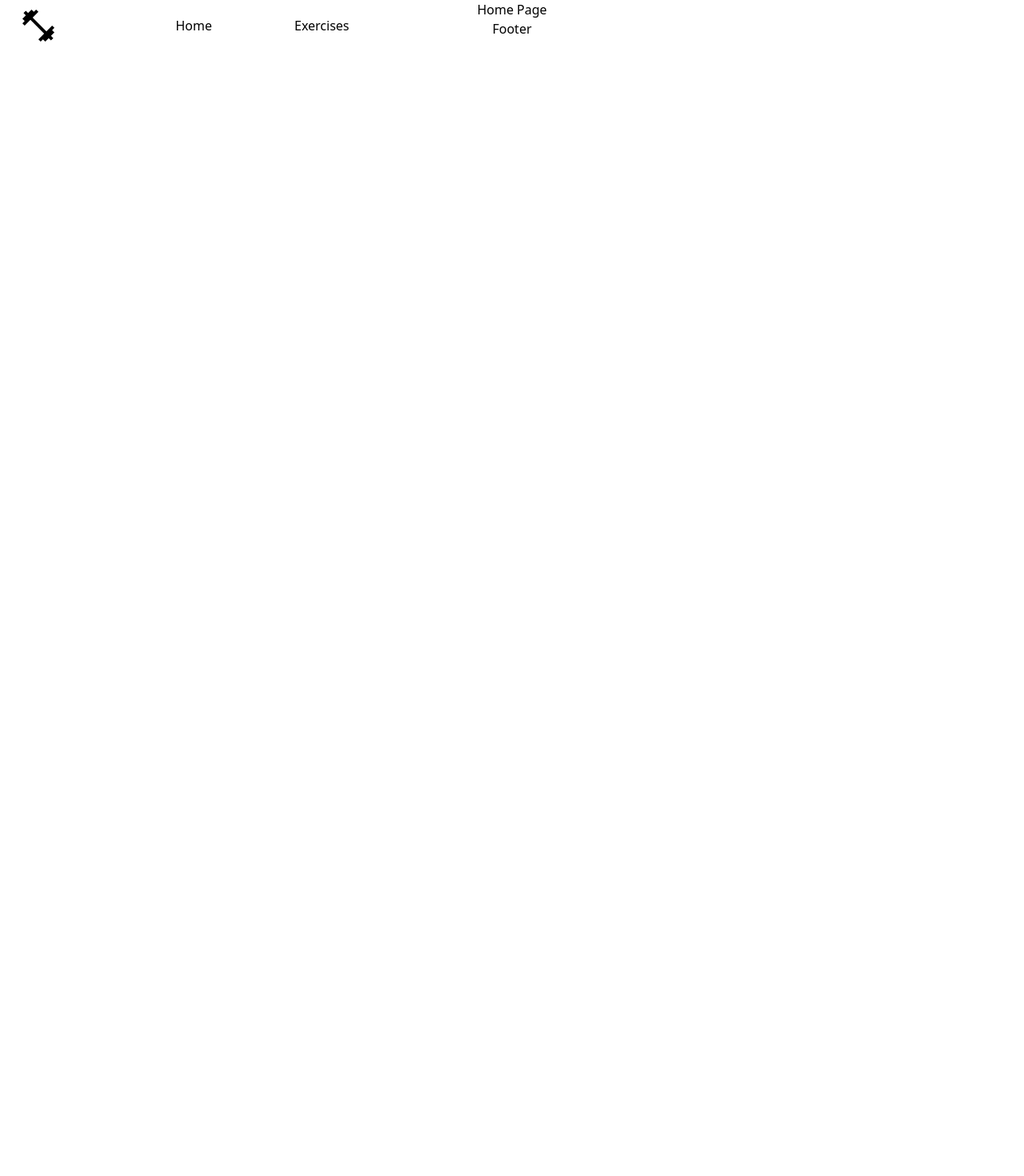
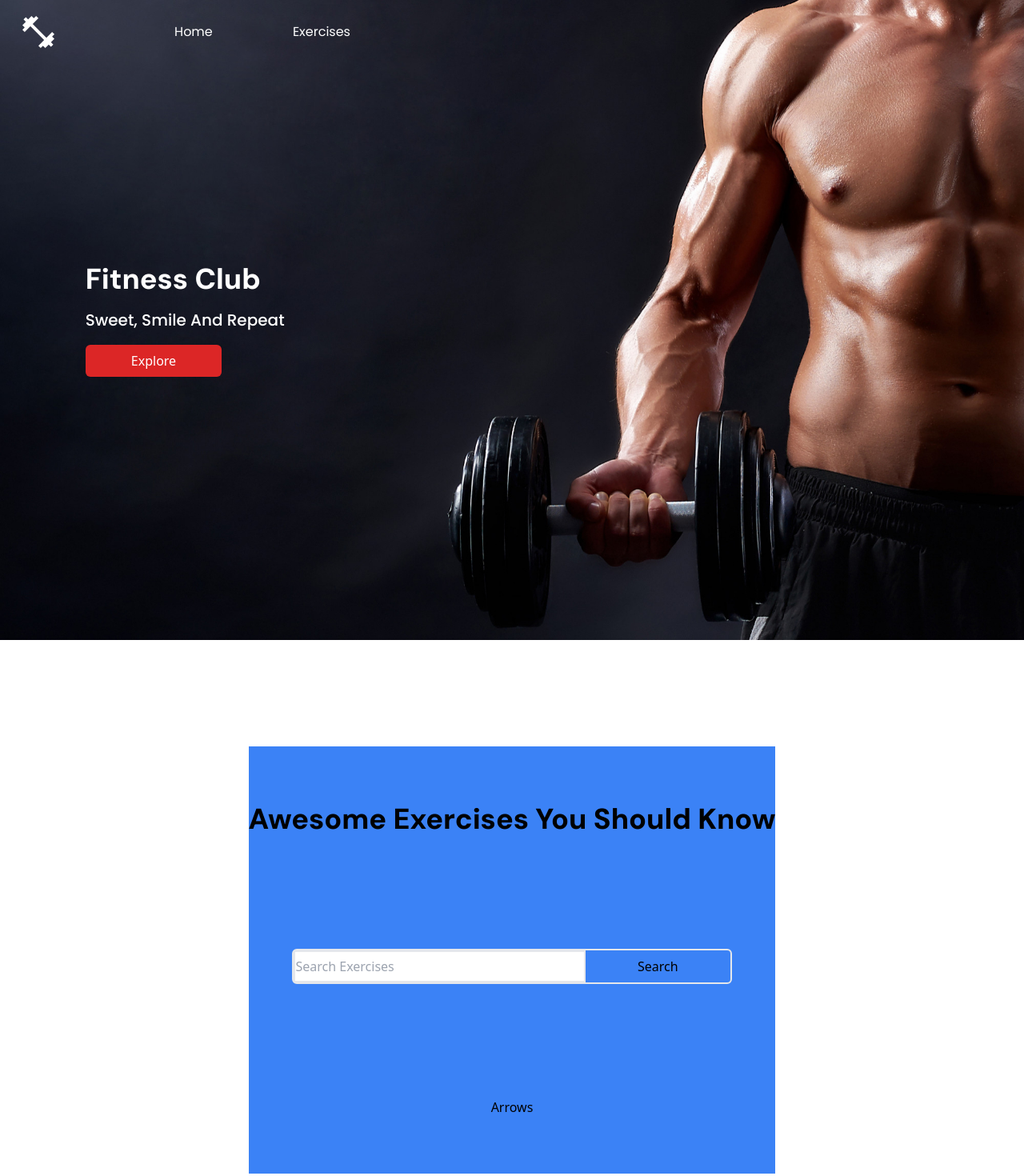
Before and after one commit to Vaibhav-Samdani/exercises-app, a React (Create React App) app: page / in a window 1280 px wide. Shown: the top 1470 px of the page at 80% size. Before the commit the page ends 800 px from the top, so only its background shows below. Built offline with nearby package versions, Linux system fonts and the light colour scheme.

Commit message:
home page completed and working on 2nd page

```diff
--- a/src/App.css
+++ b/src/App.css
@@ -1,38 +1,3 @@
 .App {
   text-align: center;
 }
-
-.App-logo {
-  height: 40vmin;
-  pointer-events: none;
-}
-
-@media (prefers-reduced-motion: no-preference) {
-  .App-logo {
-    animation: App-logo-spin infinite 20s linear;
-  }
-}
-
-.App-header {
-  background-color: #282c34;
-  min-height: 100vh;
-  display: flex;
-  flex-direction: column;
-  align-items: center;
-  justify-content: center;
-  font-size: calc(10px + 2vmin);
-  color: white;
-}
-
-.App-link {
-  color: #61dafb;
-}
-
-@keyframes App-logo-spin {
-  from {
-    transform: rotate(0deg);
-  }
-  to {
-    transform: rotate(360deg);
-  }
-}
--- a/src/App.js
+++ b/src/App.js
@@ -1,7 +1,7 @@
 import { Route, Routes } from 'react-router-dom';
 import './App.css';
 import Navbar from './components/Navbar';
-import Home from './pages/Home';
+import LandingPage from './pages/LandingPage';
 import Footer from './components/Footer';
 import ExerciseDetails from './pages/ExerciseDetails';
 
@@ -10,7 +10,7 @@ function App() {
     <main className="App">
       <Navbar/>
       <Routes>
-        <Route path="/" element={<Home />} />
+        <Route path="/" element={<LandingPage />} />
         <Route path="/exercise/:id" element={<ExerciseDetails/>} />
       </Routes>
       <Footer/>
--- /dev/null
+++ b/src/components/Home.jsx
@@ -0,0 +1,52 @@
+import React from "react";
+
+const Home = () => {
+  return (
+    <>
+      <section className="h-screen bg-blue-600 bg-fitness-home bg-center bg-cover bg-no-repeat flex justify-center md:justify-normal text-white">
+        <div className="w-full md:w-6/12 h-full flex justify-center items-center flex-col">
+          <div className=" flex justify-around  flex-col items-start w-4/6 h-1/5 ">
+            <h1 className="font-extrabold antialiased font-dm text-4xl">
+              Fitness Club
+            </h1>
+            <h3 className="font-poppins text-xl font-medium ">
+              Sweet, Smile And Repeat
+            </h3>
+            <a
+              href="#exercises"
+              className="outline-none bg-red-600 p-2 rounded-md w-2/5"
+            >
+              Explore
+            </a>
+          </div>
+        </div>
+      </section>
+      <section className="flex justify-center items-center h-screen">
+        <div className="h-4/6 flex flex-col justify-around items-center bg-blue-500">
+          <h1 className="font-extrabold antialiased font-dm text-4xl">
+            Awesome Exercises You Should Know
+          </h1>
+          <div className="rounded-md border-2 w-5/6 flex ">
+            <input
+              className="outline-none border-2 h-10 grow"
+              type="text"
+              placeholder="Search Exercises"
+            />
+            <button className="grow">Search</button>
+          </div>
+          <div>
+            <div>
+              <div></div>
+              <div></div>
+              <div></div>
+              <div></div>
+            </div>
+            <div>Arrows</div>
+          </div>
+        </div>
+      </section>
+    </>
+  );
+};
+
+export default Home;
--- a/src/components/Navbar.jsx
+++ b/src/components/Navbar.jsx
@@ -4,20 +4,20 @@ import Logo from "../assets/logo.svg";
 
 const Navbar = () => {
   return (
-    <main className="font-sans fixed container flex items-center h-16 bg-transparent">
+    <main className="text-white font-poppins fixed container flex items-center h-20 bg-transparent">
       <Link className="w-40 ml-2 my-auto" to={"/"}>
         <img src={Logo} className="ml-4 "  alt="Fitness Sign" />
       </Link>
       <div className="flex items-center w-80 my-auto">
         <Link
-          className="flex-auto hover:text-blue-600 focus:text-blue-600 active:text-blue-600"
+          className="flex-auto hover:text-blue-200 focus:text-blue-200 active:text-blue-200"
           to={"/"}
         >
           Home
         </Link>
         <a
           className="flex-auto
-        hover:text-blue-600 focus:text-blue-600 active:text-blue-600"
+        hover:text-blue-200 focus:text-blue-200 active:text-blue-200"
           href="#exercises"
         >
           Exercises
--- a/src/index.css
+++ b/src/index.css
@@ -1,3 +1,5 @@
+@import url('https://fonts.googleapis.com/css2?family=DM+Sans:ital,opsz,wght@0,9..40,100..1000;1,9..40,100..1000&family=Poppins:ital,wght@0,100;0,200;0,300;0,400;0,500;0,600;0,700;0,800;0,900;1,100;1,200;1,300;1,400;1,500;1,600;1,700;1,800;1,900&display=swap');
+
 @tailwind base;
 @tailwind components;
 @tailwind utilities;
--- a/src/index.js
+++ b/src/index.js
@@ -6,7 +6,10 @@ import { BrowserRouter } from "react-router-dom";
 
 const root = ReactDOM.createRoot(document.getElementById("root"));
 root.render(
+  <React.StrictMode>
+
   <BrowserRouter>
     <App />
   </BrowserRouter>
+  </React.StrictMode>
 );
--- a/src/pages/Home.jsx
+++ /dev/null
@@ -1,11 +0,0 @@
-import React from 'react'
-
-const Home = () => {
-  return (
-    <div>
-      <h1>Home Page</h1>
-    </div>
-  )
-}
-
-export default Home
--- /dev/null
+++ b/src/pages/LandingPage.jsx
@@ -0,0 +1,11 @@
+import React from "react";
+import Home from "../components/Home";
+
+const LandingPage = () => {
+  return (
+    <Home />
+
+  );
+};
+
+export default LandingPage;
--- a/tailwind.config.js
+++ b/tailwind.config.js
@@ -3,6 +3,14 @@ module.exports = {
   content: ["./src/**/*.{js,jsx,ts,tsx}",],
   theme: {
     extend: {},
+    fontFamily : {
+      poppins: ['Poppins','sans-serif'],
+      dm : ['"DM Sans"','sans-serif'],
+    },
+    backgroundImage:{
+      'fitness-home' : "url('/src/assets/fitness.jpg')",
+    },
+
   },
   plugins: [],
 }
```
Also changed, not shown: src/assets/fitness.jpg (added), src/assets/logo.svg.
